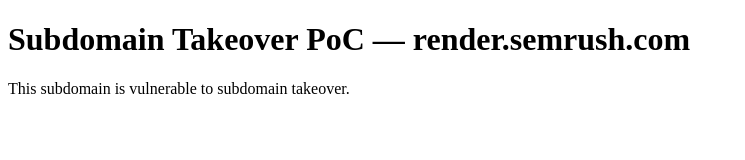
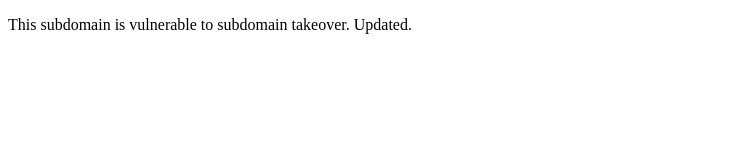
Before and after one commit to sermikr0/eoaojadm, a plain HTML site: page index.html in a window 1280 px wide. Shown: the whole page, without its empty margins (0-745 px from the left). Drawn offline with Linux system fonts and the light colour scheme.

Commit message:
update poc

```diff
--- a/index.html
+++ b/index.html
@@ -4,7 +4,6 @@
     <title>Subdomain Takeover PoC</title>
 </head>
 <body>
-    <h1>Subdomain Takeover PoC — render.semrush.com</h1>
-    <p>This subdomain is vulnerable to subdomain takeover.</p>
+    <p>This subdomain is vulnerable to subdomain takeover. Updated.</p>
 </body>
 </html>
```
